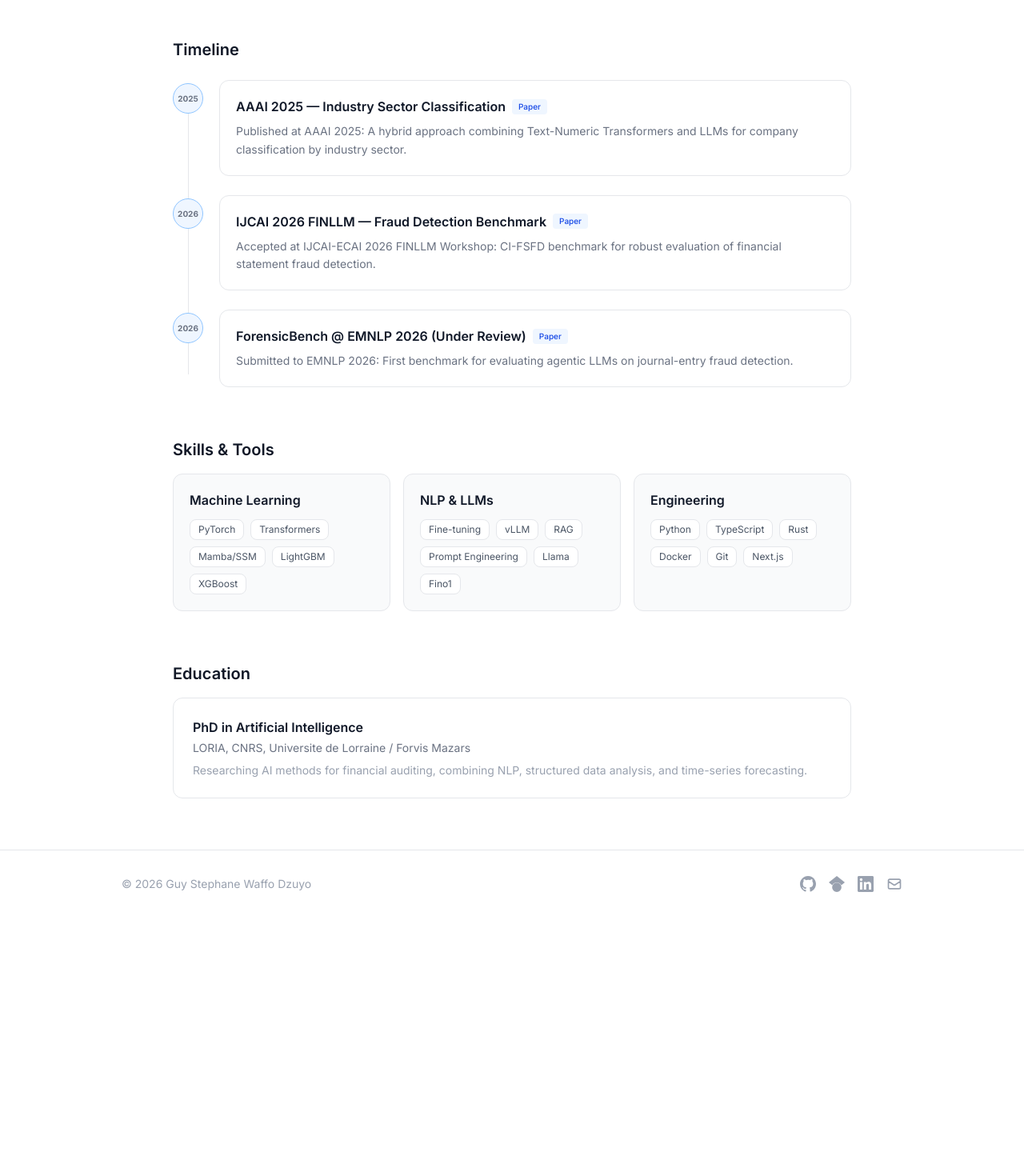
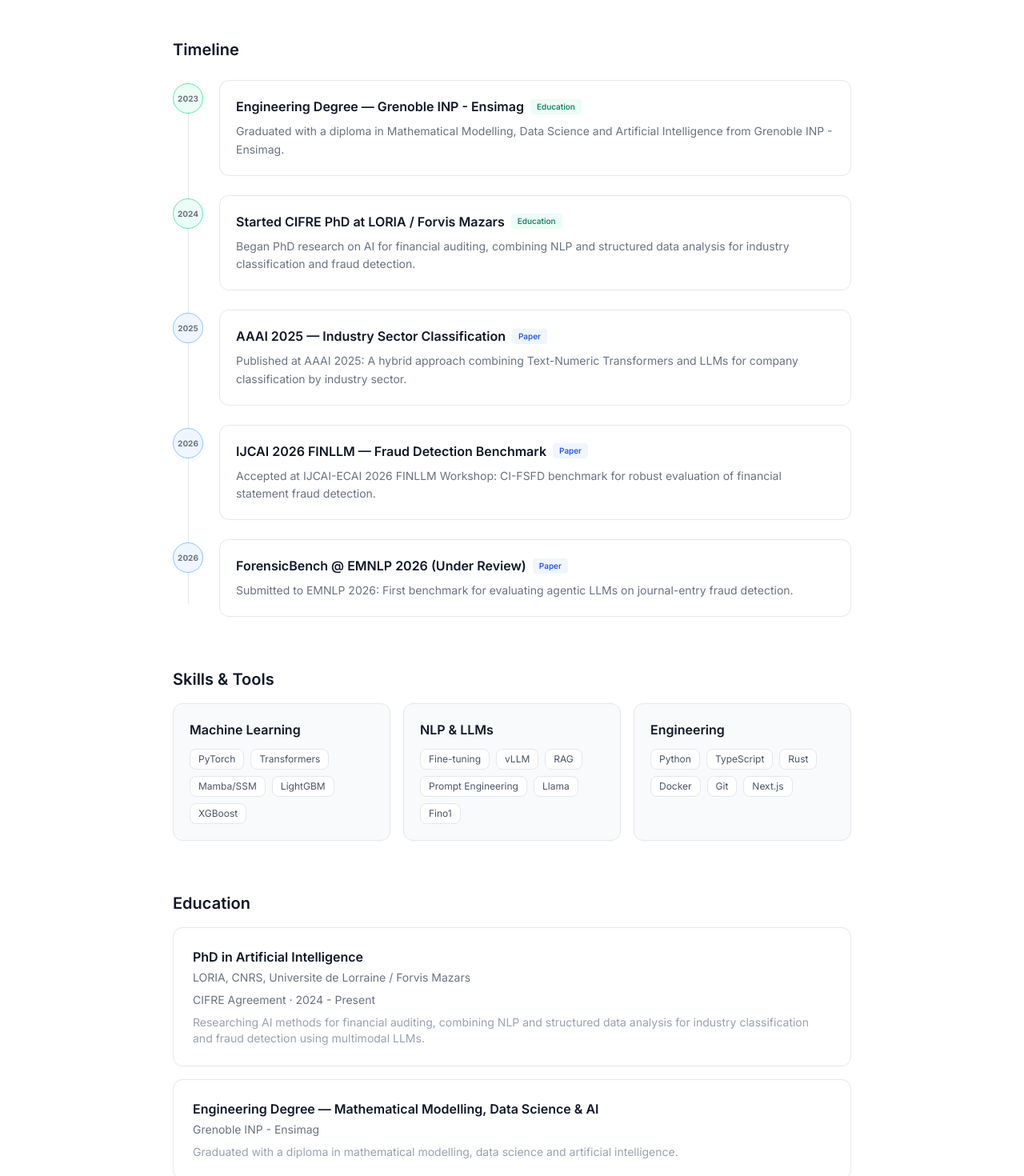
Before and after one commit to Waguy02/PHD-Research-Website, a Next.js app: page /cv in a window 1280 px wide. Shown: the part 200-1670 px from the top of the page at 80% size. Before the commit the page ends 1347 px from the top, so only its background shows below. Built offline with nearby package versions, Linux system fonts and the light colour scheme.

Commit message:
Update CV page with education history and timeline events
- Add engineering degree education from Grenoble INP - Ensimag
- Add PhD start timeline event
- Update education section with CIFRE agreement details
- Expand timeline with 2 more education entries

```diff
--- a/src/app/cv/page.tsx
+++ b/src/app/cv/page.tsx
@@ -72,12 +72,24 @@ export default function CVPage() {
 
       <section>
         <h2 className="mb-4 text-xl font-semibold">Education</h2>
-        <div className="rounded-xl border border-gray-200 bg-white p-6">
-          <h3 className="mb-1 font-semibold text-gray-900">PhD in Artificial Intelligence</h3>
-          <p className="mb-2 text-sm text-gray-500">LORIA, CNRS, Universite de Lorraine / Forvis Mazars</p>
-          <p className="text-sm text-gray-400">
-            Researching AI methods for financial auditing, combining NLP, structured data analysis, and time-series forecasting.
-          </p>
+        <div className="space-y-4">
+          <div className="rounded-xl border border-gray-200 bg-white p-6">
+            <h3 className="mb-1 font-semibold text-gray-900">PhD in Artificial Intelligence</h3>
+            <p className="mb-2 text-sm text-gray-500">LORIA, CNRS, Universite de Lorraine / Forvis Mazars</p>
+            <p className="mb-2 text-sm text-gray-500">CIFRE Agreement &middot; 2024 - Present</p>
+            <p className="text-sm text-gray-400">
+              Researching AI methods for financial auditing, combining NLP and structured data analysis for industry classification and fraud detection using multimodal LLMs.
+            </p>
+          </div>
+          <div className="rounded-xl border border-gray-200 bg-white p-6">
+            <h3 className="mb-1 font-semibold text-gray-900">
+              Engineering Degree — Mathematical Modelling, Data Science & AI
+            </h3>
+            <p className="mb-2 text-sm text-gray-500">Grenoble INP - Ensimag</p>
+            <p className="text-sm text-gray-400">
+              Graduated with a diploma in mathematical modelling, data science and artificial intelligence.
+            </p>
+          </div>
         </div>
       </section>
     </div>
--- a/src/lib/data.ts
+++ b/src/lib/data.ts
@@ -161,6 +161,20 @@ export const teamMembers: TeamMember[] = [
 
 export const timelineEvents: TimelineEvent[] = [
   {
+    year: 2023,
+    title: "Engineering Degree — Grenoble INP - Ensimag",
+    description:
+      "Graduated with a diploma in Mathematical Modelling, Data Science and Artificial Intelligence from Grenoble INP - Ensimag.",
+    type: "education",
+  },
+  {
+    year: 2024,
+    title: "Started CIFRE PhD at LORIA / Forvis Mazars",
+    description:
+      "Began PhD research on AI for financial auditing, combining NLP and structured data analysis for industry classification and fraud detection.",
+    type: "education",
+  },
+  {
     year: 2025,
     title: "AAAI 2025 — Industry Sector Classification",
     description:
```
